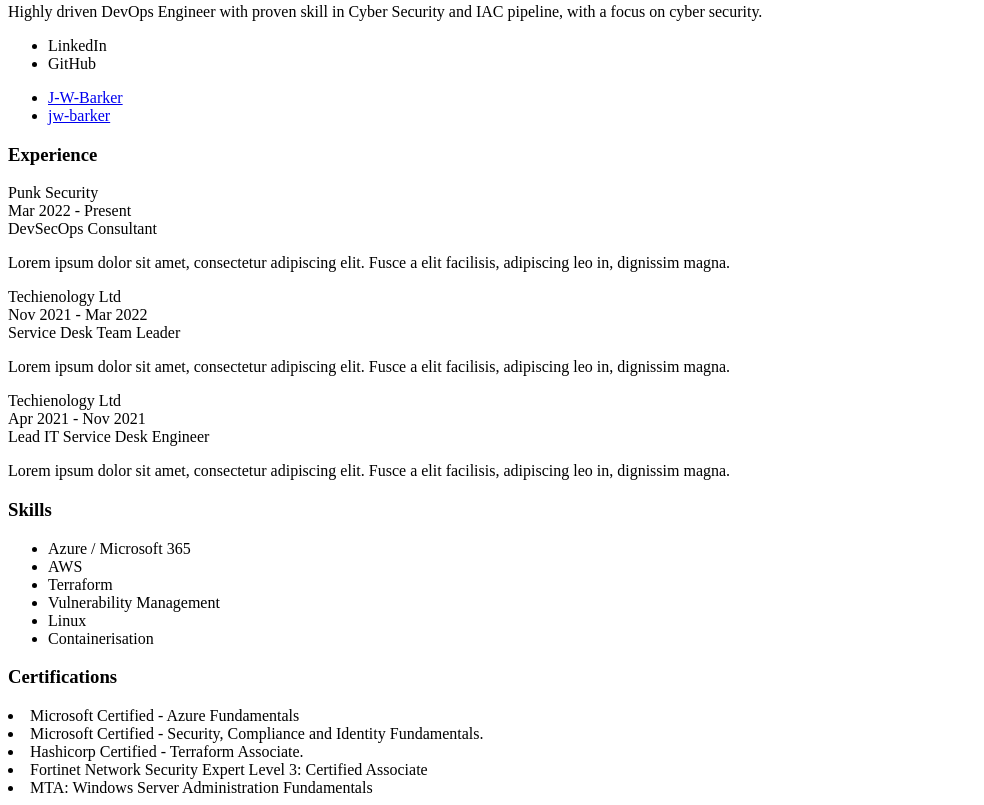
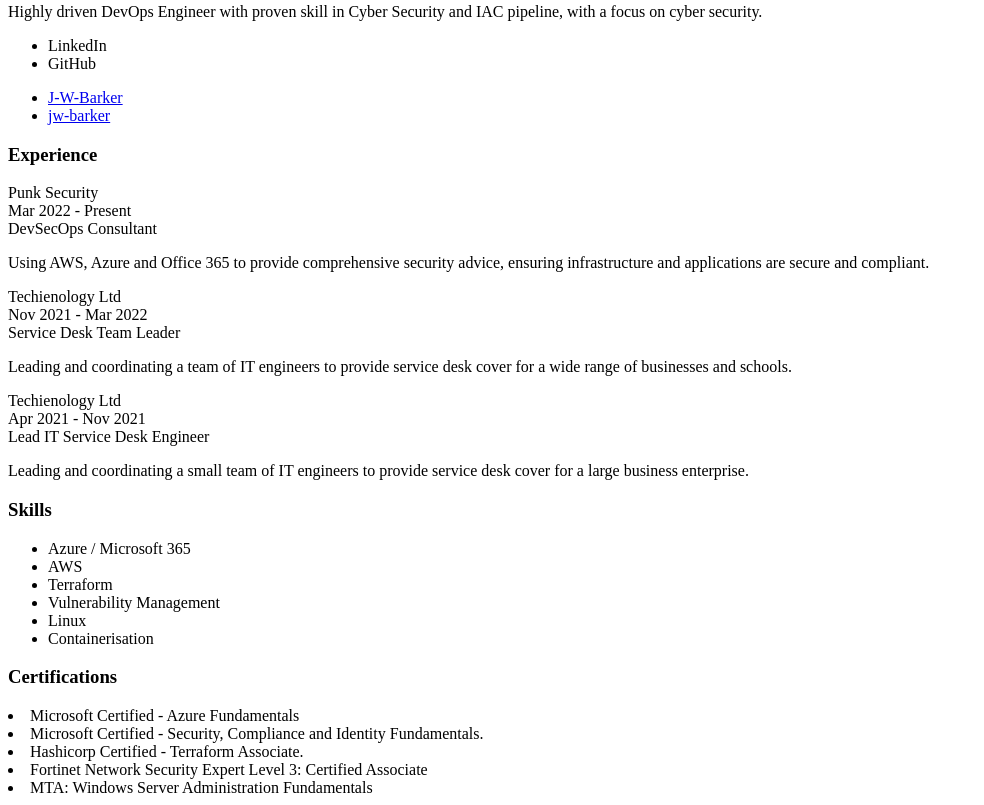
Before and after one commit to jw-barker/gcp-crc-frontend, a plain HTML site: page cv.html in a window 1280 px wide. Shown: the part 1803-2608 px from the top of the page, without its empty margins (0-984 px from the left). Drawn offline with Linux system fonts and the light colour scheme.

Commit message:
feat: update cv

```diff
--- a/cv.html
+++ b/cv.html
@@ -82,7 +82,7 @@
         <div class="job-wrapper clearfix">
         	<div class="experience-title">DevSecOps Consultant </div> <!-- JOB TITLE  -->
           <div class="company-description">
-          	<p>Lorem ipsum dolor sit amet, consectetur adipiscing elit. Fusce a elit facilisis, adipiscing leo in, dignissim magna.</p>  <!-- JOB DESCRIPTION  -->
+          	<p>Using AWS, Azure and Office 365 to provide comprehensive security advice, ensuring infrastructure and applications are secure and compliant.</p>  <!-- JOB DESCRIPTION  -->
           </div>
         </div>
 
@@ -94,7 +94,7 @@
          <div class="job-wrapper clearfix">
         	<div class="experience-title">Service Desk Team Leader</div> <!-- JOB TITLE  -->
           <div class="company-description">
-          	<p>Lorem ipsum dolor sit amet, consectetur adipiscing elit. Fusce a elit facilisis, adipiscing leo in, dignissim magna.</p>  <!-- JOB DESCRIPTION  -->
+          	<p>Leading and coordinating a team of IT engineers to provide service desk cover for a wide range of businesses and schools.</p>  <!-- JOB DESCRIPTION  -->
           </div>
         </div>
 
@@ -106,7 +106,7 @@
          <div class="job-wrapper clearfix">
         	<div class="experience-title">Lead IT Service Desk Engineer </div> <!-- JOB TITLE  -->
           <div class="company-description">
-          	<p>Lorem ipsum dolor sit amet, consectetur adipiscing elit. Fusce a elit facilisis, adipiscing leo in, dignissim magna.</p>   <!-- JOB DESCRIPTION  -->
+          	<p>Leading and coordinating a small team of IT engineers to provide service desk cover for a large business enterprise.</p>   <!-- JOB DESCRIPTION  -->
           </div>
         </div>
 
```
